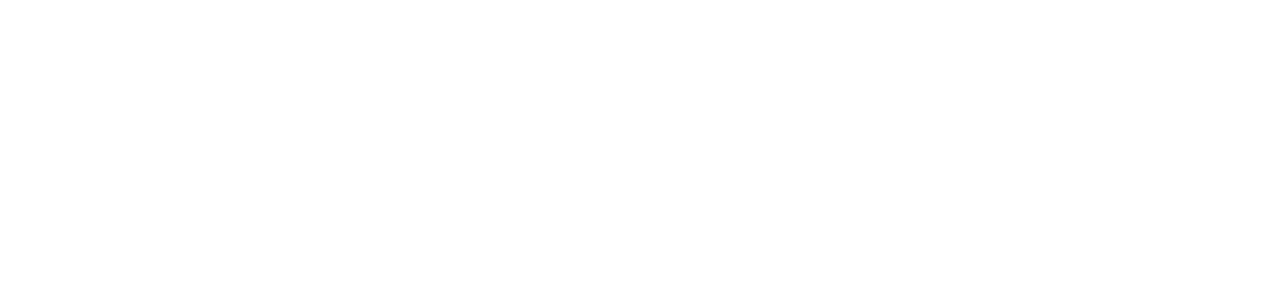
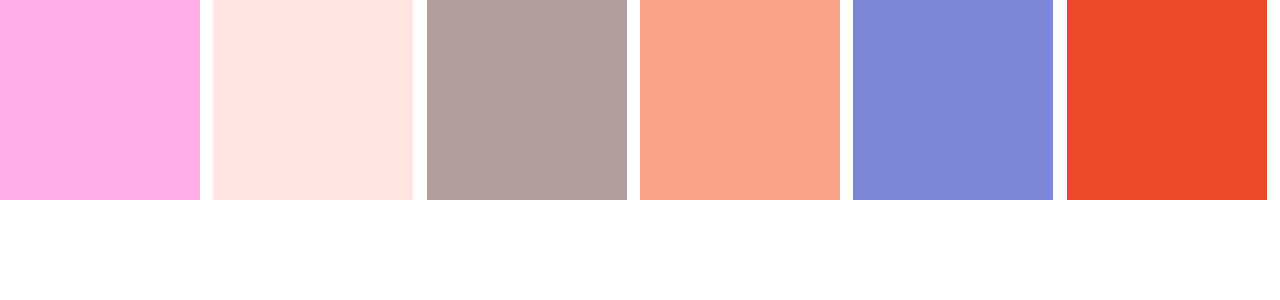
Before and after one commit to neetnet200/material-ui-funlab, a React (Create React App) app in the folder mui-template/: page / in a window 1280 px wide. Shown: the top 300 px of the page. Built offline with nearby package versions, Linux system fonts and the light colour scheme.

Commit message:
playing with grid

```diff
--- a/mui-template/src/App.js
+++ b/mui-template/src/App.js
@@ -1,6 +1,9 @@
+import Layout from './layout'
+
 function App() {
   return (
-    <div className="App">
+    <div>
+     <Layout />
     </div>
   );
 }
--- /dev/null
+++ b/mui-template/src/layout.js
@@ -0,0 +1,68 @@
+import React from "react";
+import {
+    Grid,
+    Box
+} from "@mui/material";
+
+function Layout() {
+  return (
+    <Grid container xs={12} spacing={2}>
+      <Grid item xs={4} lg={2}>
+       <Box
+       sx={{
+        height: 200,
+        width: 200,
+        backgroundColor: '#ffade6'}}
+       >
+       </Box>
+      </Grid>
+      <Grid item xs={4} lg={2} sx={{}}>
+      <Box
+       sx={{
+        height: 200,
+        width: 200,
+        backgroundColor: '#ffe4e1'}}
+       >
+       </Box>
+      </Grid>
+      <Grid item xs={4}lg={2} sx={{}}>
+      <Box
+       sx={{
+        height: 200,
+        width: 200,
+        backgroundColor: '#b29f9d'}}
+       >
+       </Box>
+      </Grid>
+      <Grid item xs={4} lg={2} sx={{}}>
+      <Box
+       sx={{
+        height: 200,
+        width: 200,
+        backgroundColor: '#f9a489'}}
+       >
+       </Box>
+      </Grid>
+      <Grid item xs={4} lg={2} sx={{}}>
+      <Box
+       sx={{
+        height: 200,
+        width: 200,
+        backgroundColor: '#7e86d6'}}
+       >
+       </Box>
+      </Grid>
+      <Grid item xs={4} lg={2} sx={{}}>
+      <Box
+       sx={{
+        height: 200,
+        width: 200,
+        backgroundColor: '#ea4a2a'}}
+       >
+       </Box>
+      </Grid>
+    </Grid>
+  );
+}
+
+export default Layout;
```
